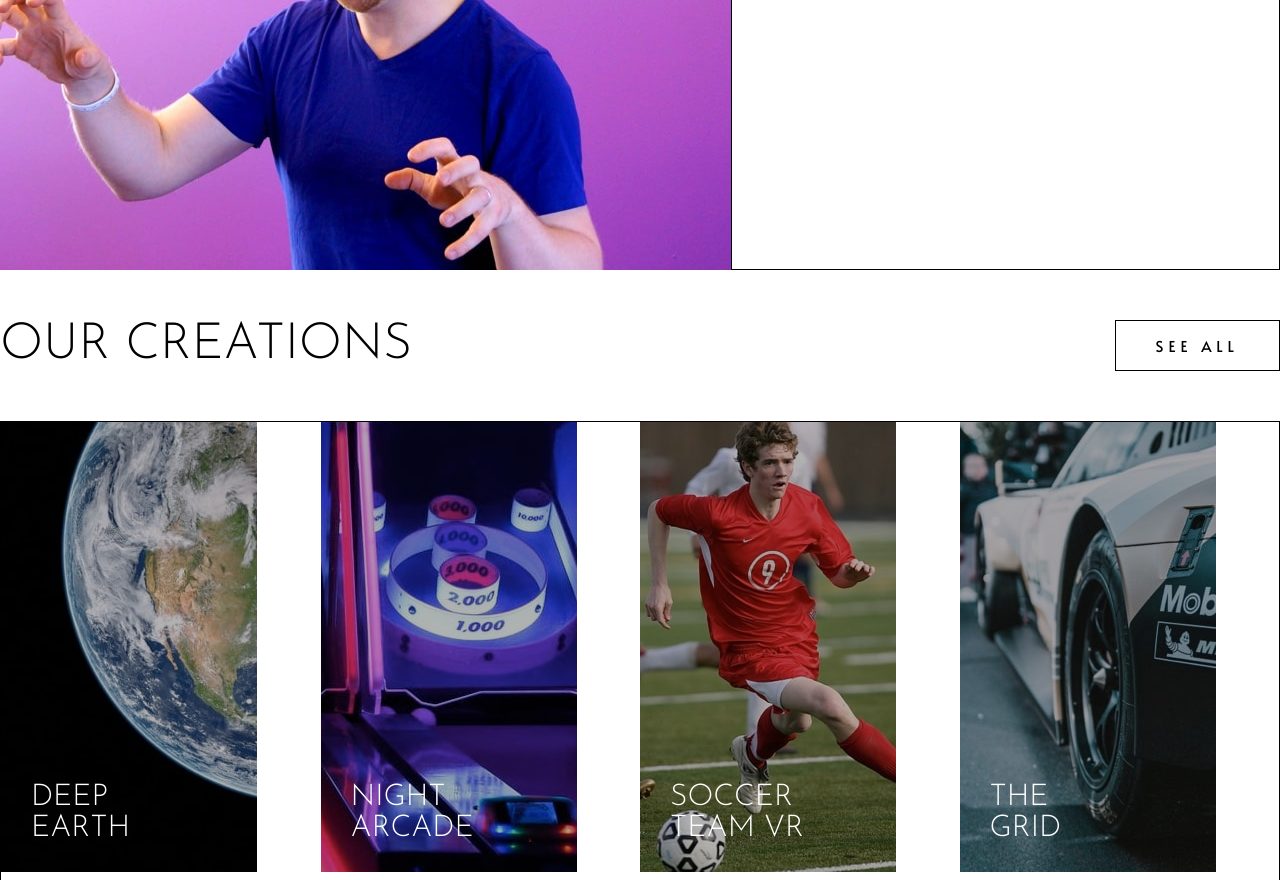
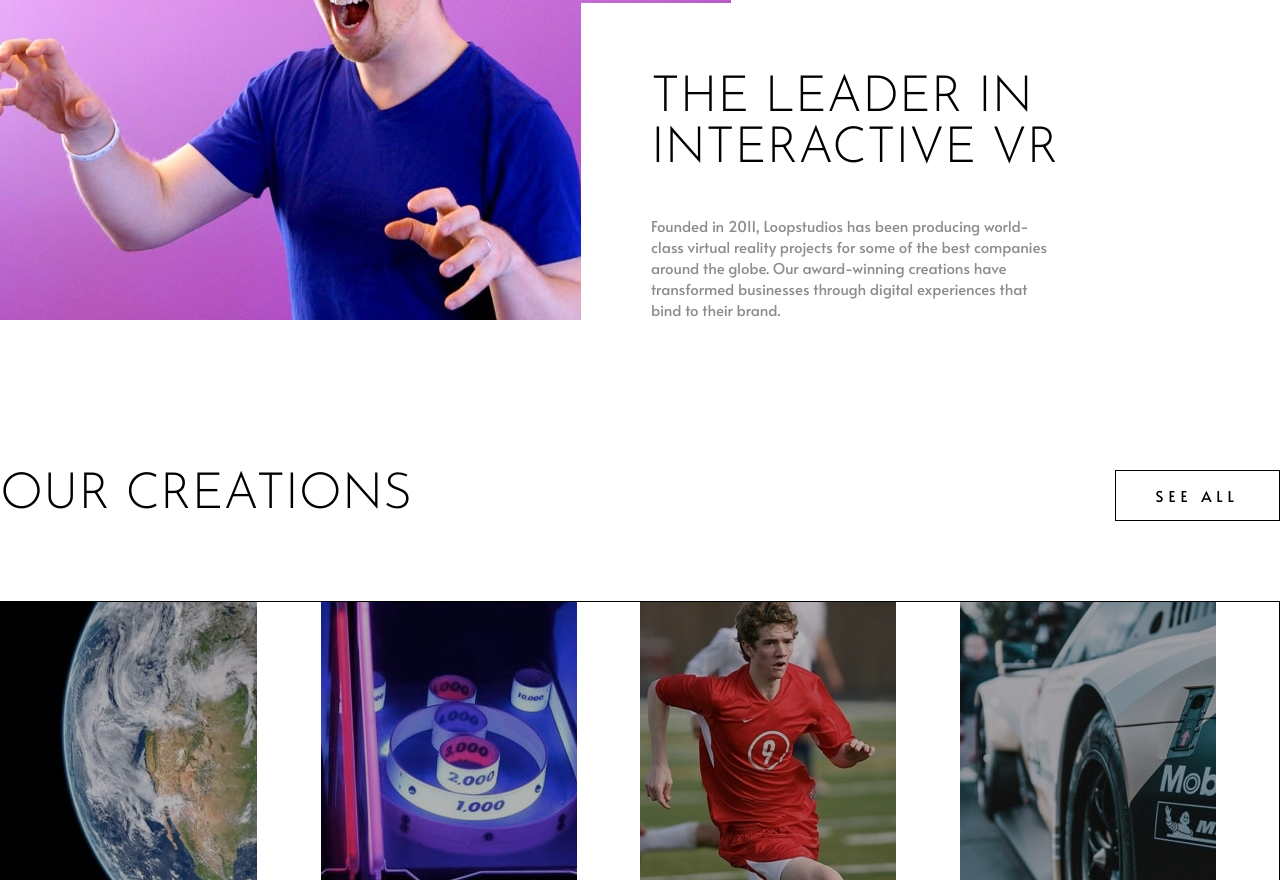
Before and after one commit to nik-ves/loopstudios-landing-page, a website: page index.html in a window 1280 px wide. Shown: the part 980-1860 px from the top of the page. Drawn offline with Linux system fonts and the light colour scheme.

Commit message:
Fixed interactive section

```diff
--- a/index.html
+++ b/index.html
@@ -45,7 +45,7 @@
         <div class="interactive__text">
           <h2 class="heading-2">The leader in interactive VR</h2>
 
-          <p>Founded in 2011, Loopstudios has been producing world-class virtual reality projects for some of the best companies around the globe. Our award-winning creations have transformed businesses through digital experiences that bind to their brand.</p>
+          <p class="interactive__text--paragraph">Founded in 2011, Loopstudios has been producing world-class virtual reality projects for some of the best companies around the globe. Our award-winning creations have transformed businesses through digital experiences that bind to their brand.</p>
         </div>
       </div>
     </div>
--- a/sass/_creations.scss
+++ b/sass/_creations.scss
@@ -1,5 +1,5 @@
 .creations {
-    padding-bottom: 10rem;
+    padding-bottom: 15rem;
 
     &__intro-text {
         display: flex;
@@ -8,7 +8,7 @@
 
     &__pictures {
         border: 1px solid black;
-        margin-top: 5rem;
+        margin-top: 8rem;
 
         display: grid;
         grid-template-columns: repeat(auto-fill, minmax(300px, 1fr));
--- a/sass/_interactive.scss
+++ b/sass/_interactive.scss
@@ -1,5 +1,5 @@
 .interactive {
-    padding: 10rem 0 5rem 0;
+    padding: 15rem 0 15rem 0;
 
     &__content {
         display: flex;
@@ -11,9 +11,20 @@
     }
 
     &__text {
-        border: 1px solid black;
-        padding: 5rem;
+        background-color: $color-white;
+        align-self: flex-end;
+        padding: 7rem;
+        padding-bottom: 0;
         display: block;
-        min-height: 300px;
+        max-width: 58rem;
+        transform: translateX(-15rem);
+        z-index: 10;
+
+        &--paragraph {
+            margin-top: 4rem;
+            font-family: $font-primary;
+            font-size: 1.5rem;
+            color: $color-dark-gray;
+        }
     }
 }
```
Also changed, not shown: css/style.css.
